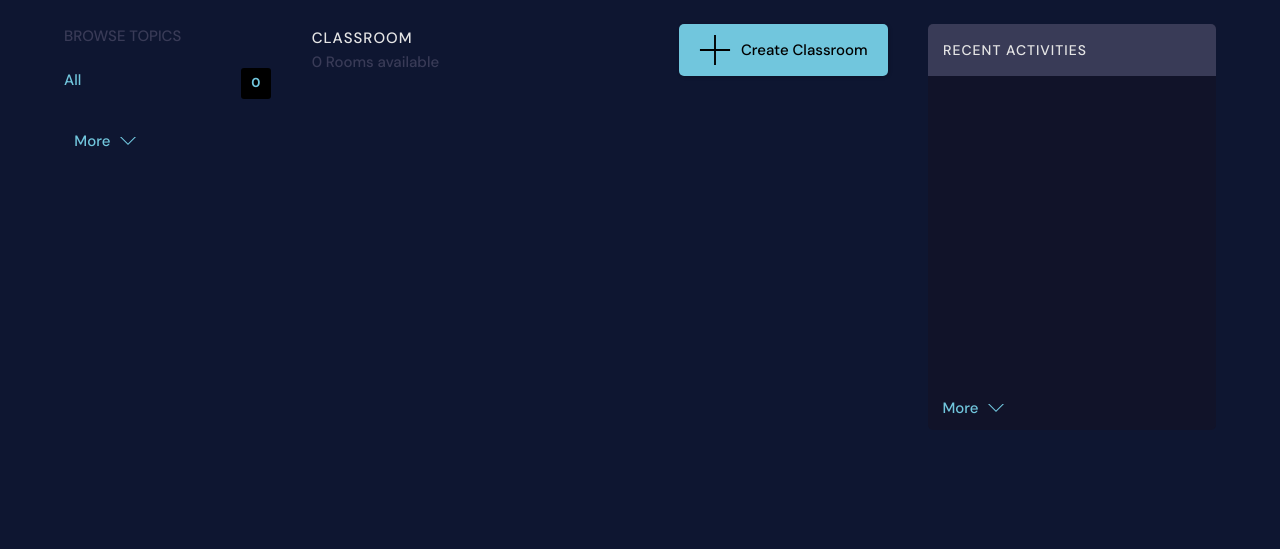
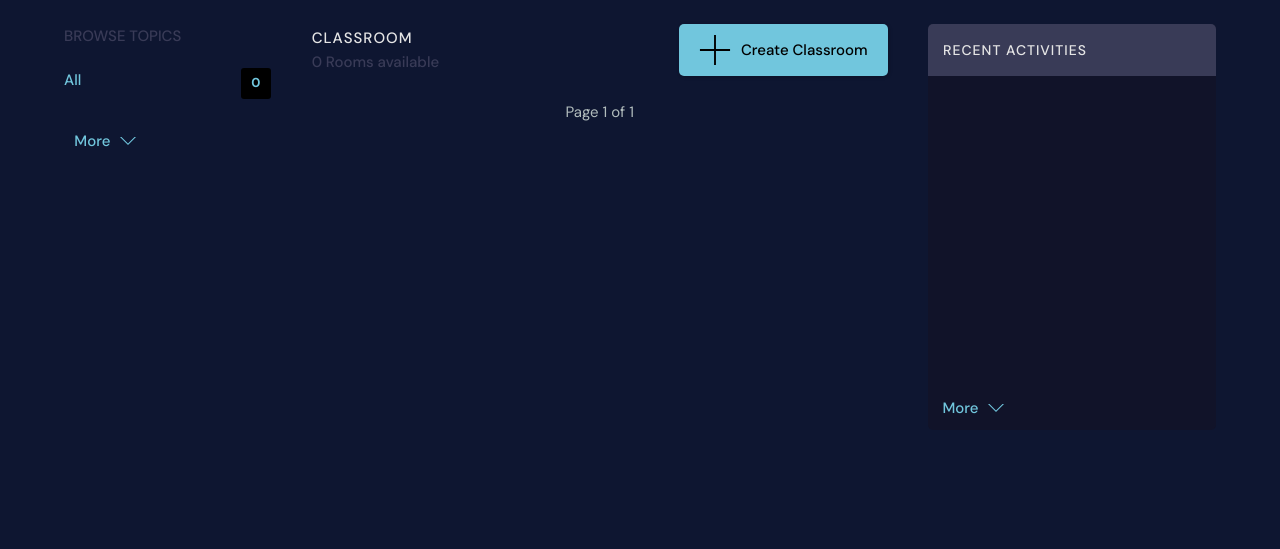
Before and after one commit to jolshylar/djazbahana, a Django app: page / in a window 1280 px wide. Shown: the part 80-629 px from the top of the page. Run offline with Django 4.2, Linux system fonts and the light colour scheme; data that the repository does not hold is empty.

Commit message:
✨ Add pagination for posts
This way, we optimize the home page by loading 5 posts only.

```diff
--- a/base/templates/base/home.html
+++ b/base/templates/base/home.html
@@ -3,7 +3,7 @@
 
 {% block content %}
 <main class="layout layout--3">
-  <div class="container">
+  <div class="container" id="container">
     {% include 'components/topics_component.html' %}
 
     <div class="classroomList">
@@ -35,7 +35,11 @@
         </a>
       </div>
       <div class="classroomListRooms">
+
       {% include 'components/feed_component.html' %}
+
+      {% include 'components/pagination.html' %}
+
     </div>
     </div>
 
--- a/base/templates/components/feed_component.html
+++ b/base/templates/components/feed_component.html
@@ -1,6 +1,6 @@
 {% load static %}
 
-{% for classroom in classrooms %}
+{% for classroom in page_obj %}
 <div class="classroomListRoom">
   <div class="classroomListRoom__header">
     <a href="{% url 'user-profile' classroom.host.id %}" class="classroomListRoom__author">
@@ -24,5 +24,6 @@
     </a>
     <p class="classroomListRoom__topic">{{classroom.topic.name}}</p>
   </div>
+
 </div>
 {% endfor %}
--- /dev/null
+++ b/base/templates/components/pagination.html
@@ -0,0 +1,20 @@
+{% load static %}
+
+<link rel="stylesheet" href="{% static 'styles/pagination.css' %}" />
+<div class="pagination">
+  <span class="step-links">
+    {% if page_obj.has_previous %}
+      <a href="?page=1">&laquo; first</a>
+      <a href="?page={{ page_obj.previous.page_number }}">previous</a>
+    {% endif %}
+
+    <span class="current">
+      Page {{ page_obj.number }} of {{ page_obj.paginator.num_pages }}
+    </span>
+
+    {% if page_obj.has_next %}
+      <a href="?page={{ page_obj.next_page_number }}">next</a>
+      <a href="?page={{ page_obj.paginator.num_pages }}">last &raquo;</a>
+    {% endif %}
+  </span>
+</div>
--- a/base/views.py
+++ b/base/views.py
@@ -5,6 +5,7 @@ from django.contrib.auth import authenticate, login, logout
 from django.contrib.auth.decorators import login_required
 from django.shortcuts import render, redirect
 from django.conf import settings
+from django.core.paginator import Paginator
 
 from .forms import ConspectForm, CustomUserCreationForm, UserForm, ClassroomForm
 from .models import Classroom, Conspect, User, Message, Topic
@@ -18,12 +19,16 @@ def home(request):
         Q(name__icontains=q) |
         Q(description__icontains=q)
     )
+    paginator = Paginator(classrooms, 5)  # show 5 posts per page
+    number = request.GET.get('page')
+    page_obj = paginator.get_page(number)
+
     topics = Topic.objects.all()[0:5]
     classroom_count = classrooms.count()
     classroom_messages = Message.objects.filter(Q(classroom__topic__name__icontains=q))[0:5]
 
     context = {
-        'classrooms': classrooms,
+        'page_obj': page_obj,
         'topics': topics,
         'classroom_count': classroom_count,
         'classroom_messages': classroom_messages,
--- /dev/null
+++ b/static/styles/pagination.css
@@ -0,0 +1,8 @@
+.pagination {
+    margin-bottom: 2.5rem;
+}
+
+.step-links {
+    display: flex;
+    justify-content: space-evenly;
+}
```
Lines whose indentation alone changed are shown as unchanged.
